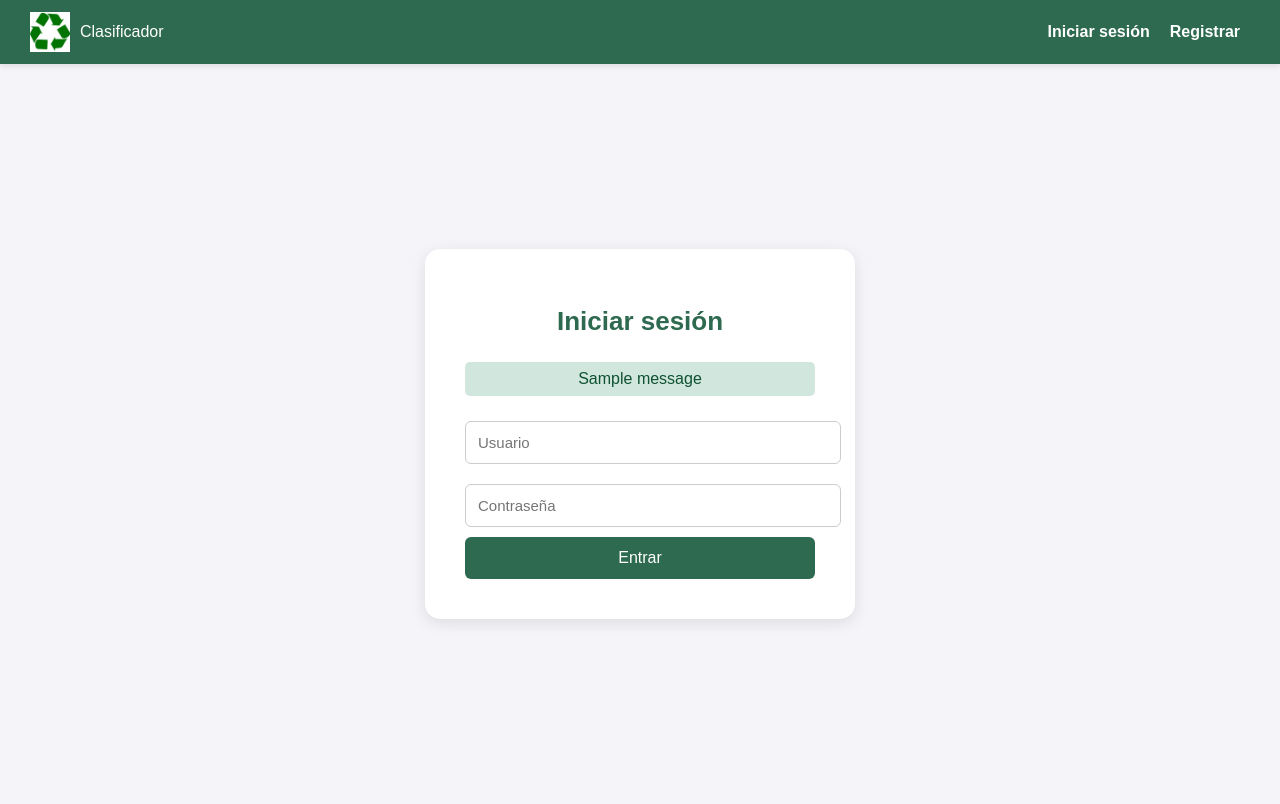
After one commit to JHONATANDAVIDRIVERARIVERA/PROYECTO, a Flask app: template templates/login.html in a window 1280 px wide. The commit adds this page. Run offline with Flask 3, Linux system fonts and the light colour scheme; the template is opened without the code that fills it, so the values that code supplies are empty; one stand-in notice (Sample message) is shown.

Commit message:
CAMBIOS EN EL HTML
CAMBIOS EN EL HTML PARA QUE SE VEA DE UNA FOMRA MAS PROFESIONAL, SE AGREGA UN LOGO Y UNA BARRA EN LA PARTE SUPERIOR DONDE SE VA A COLOCAR LOS SUB MENUS PARA LAS OTRAS PAGINAS

```diff
--- /dev/null
+++ b/templates/base.html
@@ -0,0 +1,156 @@
+<!DOCTYPE html>
+<html lang="es">
+<head>
+    <meta charset="UTF-8">
+    <title>{% block title %}Clasificador{% endblock %}</title>
+    <style>
+        body {
+            font-family: Arial, sans-serif;
+            margin: 0;
+            padding: 0;
+            background: #f4f4f9;
+        }
+
+        /* 🔹 Barra superior */
+        .navbar {
+            background: #2d6a4f; /* Verde igual al botón de "Entrar" */
+            color: white;
+            padding: 12px 30px;
+            display: flex;
+            align-items: center;
+            box-shadow: 0 2px 6px rgba(0,0,0,0.1);
+            position: sticky;
+            top: 0;
+            z-index: 100;
+        }
+
+        .brand a {
+            color: white;
+            text-decoration: none;
+            font-weight: bold;
+            font-size: 20px;
+            transition: color 0.3s ease;
+        }
+
+        .brand a:hover {
+            color: #b7e4c7; /* Verde claro al pasar el mouse */
+        }
+
+        .nav-right {
+            margin-left: auto;
+            display: flex;
+            align-items: center;
+        }
+
+        .nav-item {
+            margin: 0 10px;
+            position: relative;
+        }
+
+        .top-link {
+            color: white;
+            text-decoration: none;
+            font-weight: bold;
+            transition: color 0.3s ease;
+        }
+
+        .top-link:hover {
+            color: #b7e4c7; /* Verde más claro */
+        }
+
+        /* 🔹 Dropdown (menú desplegable) */
+        .dropdown {
+            position: relative;
+        }
+
+        .dropdown-content {
+            display: none;
+            position: absolute;
+            background: #40916c; /* Verde un poco más claro */
+            min-width: 180px;
+            box-shadow: 0 8px 16px rgba(0,0,0,0.2);
+            border-radius: 8px;
+            z-index: 1;
+            right: 0;
+            overflow: hidden;
+        }
+
+        .dropdown-content a {
+            color: white;
+            padding: 12px 14px;
+            text-decoration: none;
+            display: block;
+            transition: background 0.3s ease;
+        }
+
+        .dropdown-content a:hover {
+            background: #52b788;
+        }
+
+        .dropdown:hover .dropdown-content {
+            display: block;
+        }
+
+        /* 🔹 Contenedor principal */
+        .container {
+            padding: 30px;
+        }
+
+        .card {
+            background: white;
+            padding: 20px;
+            border-radius: 12px;
+            box-shadow: 0 0 10px rgba(0,0,0,0.1);
+            display: inline-block;
+        }
+
+        .brand {
+            display: flex;
+            align-items: center;
+            justify-content: center;
+            gap: 10px;
+        }
+
+        .logo {
+            height: 40px;
+            width: auto;
+    }
+    </style>
+    {% block head %}{% endblock %}
+</head>
+<body>
+    <div class="navbar">
+        <div class="brand">
+           <div class="brand">
+    <img src="{{ url_for('static', filename='reciclaje.png.jpg') }}" alt="Logo reciclaje" class="logo">
+    <span>Clasificador</span>
+</div>
+        </div>
+
+        <div class="nav-right">
+            {% if session.get('user') %}
+                <div class="nav-item">Bienvenido, <strong>{{ session.get('user') }}</strong></div>
+                <div class="nav-item dropdown">
+                    <a class="top-link" href="#">Menú ▾</a>
+                    <div class="dropdown-content">
+                        <a href="{{ url_for('index') }}">Inicio</a>
+                        <a href="#">Página 1</a>
+                        <a href="#">Página 2</a>
+                        {% if session.get('user') == 'admin' %}
+                            <a href="{{ url_for('users') }}">Administrar usuarios</a>
+                        {% endif %}
+                    </div>
+                </div>
+                <div class="nav-item"><a class="top-link" href="{{ url_for('logout') }}">Cerrar sesión</a></div>
+            {% else %}
+                <div class="nav-item"><a class="top-link" href="{{ url_for('login') }}">Iniciar sesión</a></div>
+                <div class="nav-item"><a class="top-link" href="{{ url_for('register') }}">Registrar</a></div>
+            {% endif %}
+        </div>
+    </div>
+
+    <div class="container">
+        {% block content %}{% endblock %}
+    </div>
+</body>
+</html>
--- /dev/null
+++ b/templates/login.html
@@ -0,0 +1,99 @@
+{% extends 'base.html' %}
+
+{% block title %}Iniciar Sesión - Clasificador{% endblock %}
+
+{% block content %}
+<style>
+    .login-container {
+        display: flex;
+        justify-content: center;
+        align-items: center;
+        height: calc(100vh - 120px); /* resta el espacio de la barra */
+    }
+
+    .login-card {
+        background: white;
+        padding: 40px;
+        border-radius: 15px;
+        box-shadow: 0 4px 15px rgba(0,0,0,0.1);
+        text-align: center;
+        width: 350px;
+    }
+
+    .login-card h1 {
+        color: #2d6a4f;
+        margin-bottom: 25px;
+        font-size: 26px;
+    }
+
+    input[type="text"], input[type="password"] {
+        width: 100%;
+        padding: 12px;
+        margin: 10px 0;
+        border: 1px solid #ccc;
+        border-radius: 6px;
+        font-size: 15px;
+        outline: none;
+        transition: border-color 0.3s;
+    }
+
+    input[type="text"]:focus, input[type="password"]:focus {
+        border-color: #2d6a4f;
+    }
+
+    button {
+        width: 100%;
+        padding: 12px;
+        background: #2d6a4f;
+        color: white;
+        border: none;
+        border-radius: 6px;
+        cursor: pointer;
+        font-size: 16px;
+        transition: background 0.3s;
+    }
+
+    button:hover {
+        background: #1b4332;
+    }
+
+    .msg {
+        margin-bottom: 15px;
+    }
+
+    .error {
+        color: #b02a37;
+        background: #f8d7da;
+        padding: 8px;
+        border-radius: 5px;
+    }
+
+    .success {
+        color: #0f5132;
+        background: #d1e7dd;
+        padding: 8px;
+        border-radius: 5px;
+    }
+</style>
+
+<div class="login-container">
+    <div class="login-card">
+        <h1>Iniciar sesión</h1>
+        {% with messages = get_flashed_messages(with_categories=true) %}
+          {% if messages %}
+            <div class="msg">
+              {% for category, message in messages %}
+                <div class="{{ category }}">{{ message }}</div>
+              {% endfor %}
+            </div>
+          {% endif %}
+        {% endwith %}
+
+        <form action="{{ url_for('login') }}" method="post">
+            <input type="text" name="username" placeholder="Usuario" required>
+            <input type="password" name="password" placeholder="Contraseña" required>
+            <button type="submit">Entrar</button>
+        </form>
+    </div>
+</div>
+{% endblock %}
```
Also changed, not shown: templates/index.html (+7 -48 lines), templates/register.html (added, +26 -0 lines), templates/users.html (added, +49 -0 lines), static/reciclaje.png.jpg (added), static/uploads/images.webp (added), users.db (added).
